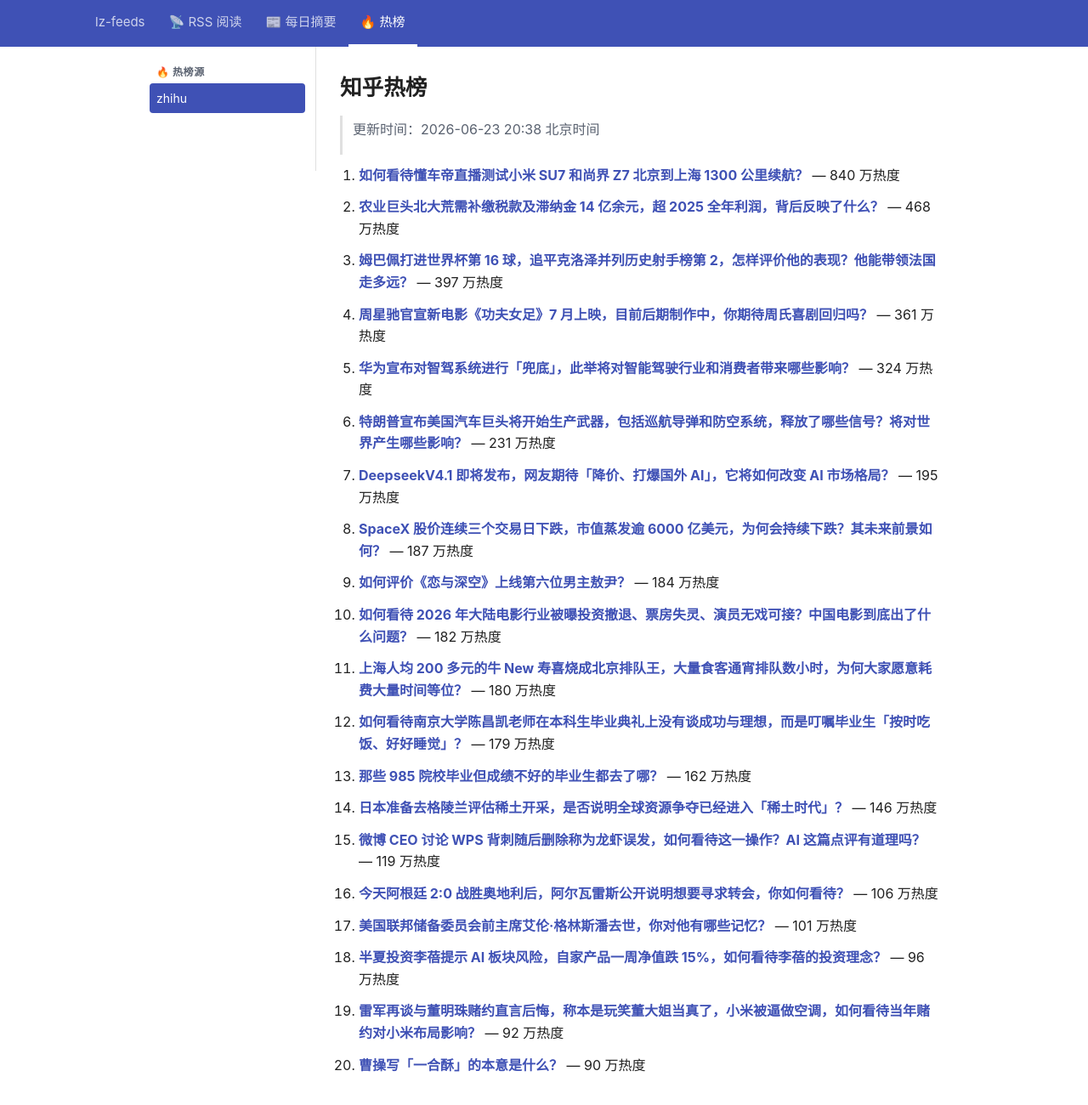
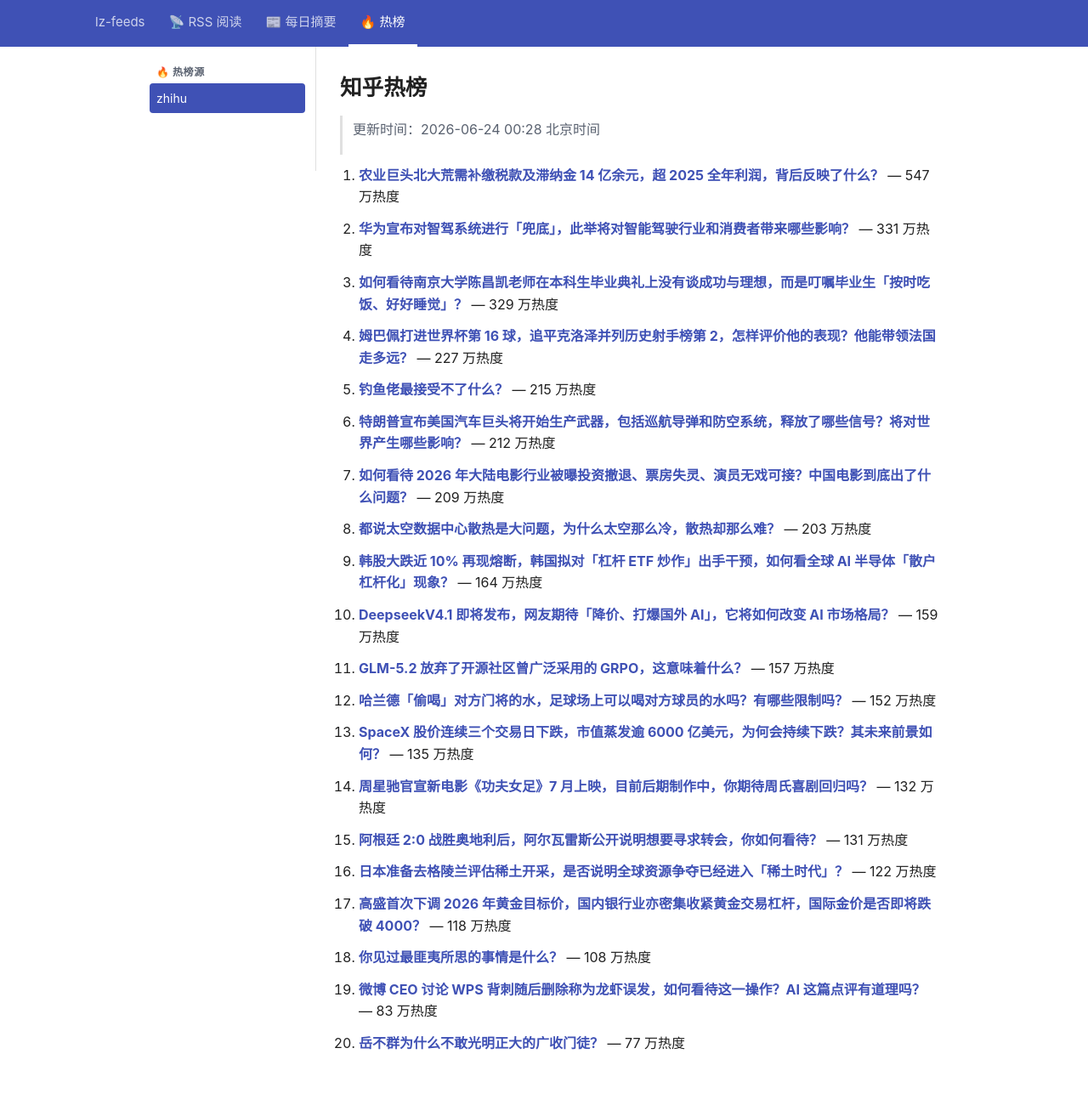
Before and after one commit to lizhang0101/lz-feeds, a Jekyll site: the page built from _hotlist/zhihu.md, in a window 1280 px wide and 1330 px high. Shown: the top 1300 px of the window at 85% size. Built offline with Jekyll 4.4.1, drawn with Linux system fonts in a browser that asks for light colours.

Commit message:
hotlist: 2026-06-23T16:28Z

```diff
--- a/_hotlist/zhihu.md
+++ b/_hotlist/zhihu.md
@@ -1,48 +1,48 @@
 ---
-updated: 2026-06-23 20:38 北京时间
+updated: 2026-06-24 00:28 北京时间
 count: 20
 ---
 
 # 知乎热榜
 
-> 更新时间：2026-06-23 20:38 北京时间
+> 更新时间：2026-06-24 00:28 北京时间
 
-1. **[如何看待懂车帝直播测试小米 SU7 和尚界 Z7 北京到上海 1300 公里续航？](https://www.zhihu.com/question/2052352706862388110)** — 840 万热度
+1. **[农业巨头北大荒需补缴税款及滞纳金 14 亿余元，超 2025 全年利润，背后反映了什么？](https://www.zhihu.com/question/2052696024381231523)** — 547 万热度
 
-2. **[农业巨头北大荒需补缴税款及滞纳金 14 亿余元，超 2025 全年利润，背后反映了什么？](https://www.zhihu.com/question/2052696024381231523)** — 468 万热度
+2. **[华为宣布对智驾系统进行「兜底」，此举将对智能驾驶行业和消费者带来哪些影响？](https://www.zhihu.com/question/2052658991981973630)** — 331 万热度
 
-3. **[姆巴佩打进世界杯第 16 球，追平克洛泽并列历史射手榜第 2，怎样评价他的表现？他能带领法国走多远？](https://www.zhihu.com/question/2052664375802951188)** — 397 万热度
+3. **[如何看待南京大学陈昌凯老师在本科生毕业典礼上没有谈成功与理想，而是叮嘱毕业生「按时吃饭、好好睡觉」？](https://www.zhihu.com/question/2052360231389066372)** — 329 万热度
 
-4. **[周星驰官宣新电影《功夫女足》7 月上映，目前后期制作中，你期待周氏喜剧回归吗？](https://www.zhihu.com/question/2052334858995594599)** — 361 万热度
+4. **[姆巴佩打进世界杯第 16 球，追平克洛泽并列历史射手榜第 2，怎样评价他的表现？他能带领法国走多远？](https://www.zhihu.com/question/2052664375802951188)** — 227 万热度
 
-5. **[华为宣布对智驾系统进行「兜底」，此举将对智能驾驶行业和消费者带来哪些影响？](https://www.zhihu.com/question/2052658991981973630)** — 324 万热度
+5. **[钓鱼佬最接受不了什么？](https://www.zhihu.com/question/1941154755620611466)** — 215 万热度
 
-6. **[特朗普宣布美国汽车巨头将开始生产武器，包括巡航导弹和防空系统，释放了哪些信号？将对世界产生哪些影响？](https://www.zhihu.com/question/2052711074215081192)** — 231 万热度
+6. **[特朗普宣布美国汽车巨头将开始生产武器，包括巡航导弹和防空系统，释放了哪些信号？将对世界产生哪些影响？](https://www.zhihu.com/question/2052711074215081192)** — 212 万热度
 
-7. **[DeepseekV4.1 即将发布，网友期待「降价、打爆国外 AI」，它将如何改变 AI 市场格局？](https://www.zhihu.com/question/2044875348719005741)** — 195 万热度
+7. **[如何看待 2026 年大陆电影行业被曝投资撤退、票房失灵、演员无戏可接？中国电影到底出了什么问题？](https://www.zhihu.com/question/2052111489327281889)** — 209 万热度
 
-8. **[SpaceX 股价连续三个交易日下跌，市值蒸发逾 6000 亿美元，为何会持续下跌？其未来前景如何？](https://www.zhihu.com/question/2052610103719760554)** — 187 万热度
+8. **[都说太空数据中心散热是大问题，为什么太空那么冷，散热却那么难？](https://www.zhihu.com/question/2050990035797631616)** — 203 万热度
 
-9. **[如何评价《恋与深空》上线第六位男主敖尹？](https://www.zhihu.com/question/2052481185415222026)** — 184 万热度
+9. **[韩股大跌近 10% 再现熔断，韩国拟对「杠杆 ETF 炒作」出手干预，如何看全球 AI 半导体「散户杠杆化」现象？](https://www.zhihu.com/question/2052673340993811952)** — 164 万热度
 
-10. **[如何看待 2026 年大陆电影行业被曝投资撤退、票房失灵、演员无戏可接？中国电影到底出了什么问题？](https://www.zhihu.com/question/2052111489327281889)** — 182 万热度
+10. **[DeepseekV4.1 即将发布，网友期待「降价、打爆国外 AI」，它将如何改变 AI 市场格局？](https://www.zhihu.com/question/2044875348719005741)** — 159 万热度
 
-11. **[上海人均 200 多元的牛 New 寿喜烧成北京排队王，大量食客通宵排队数小时，为何大家愿意耗费大量时间等位？](https://www.zhihu.com/question/2052333386123965541)** — 180 万热度
+11. **[GLM-5.2 放弃了开源社区曾广泛采用的 GRPO，这意味着什么？](https://www.zhihu.com/question/2052108642686706557)** — 157 万热度
 
-12. **[如何看待南京大学陈昌凯老师在本科生毕业典礼上没有谈成功与理想，而是叮嘱毕业生「按时吃饭、好好睡觉」？](https://www.zhihu.com/question/2052360231389066372)** — 179 万热度
+12. **[哈兰德「偷喝」对方门将的水，足球场上可以喝对方球员的水吗？有哪些限制吗？](https://www.zhihu.com/question/2052754291303998008)** — 152 万热度
 
-13. **[那些 985 院校毕业但成绩不好的毕业生都去了哪？](https://www.zhihu.com/question/304703381)** — 162 万热度
+13. **[SpaceX 股价连续三个交易日下跌，市值蒸发逾 6000 亿美元，为何会持续下跌？其未来前景如何？](https://www.zhihu.com/question/2052610103719760554)** — 135 万热度
 
-14. **[日本准备去格陵兰评估稀土开采，是否说明全球资源争夺已经进入「稀土时代」？](https://www.zhihu.com/question/2049458434265855778)** — 146 万热度
+14. **[周星驰官宣新电影《功夫女足》7 月上映，目前后期制作中，你期待周氏喜剧回归吗？](https://www.zhihu.com/question/2052334858995594599)** — 132 万热度
 
-15. **[微博 CEO 讨论 WPS 背刺随后删除称为龙虾误发，如何看待这一操作？AI 这篇点评有道理吗？](https://www.zhihu.com/question/2052439090260178506)** — 119 万热度
+15. **[阿根廷 2:0 战胜奥地利后，阿尔瓦雷斯公开说明想要寻求转会，你如何看待？](https://www.zhihu.com/question/2052717831503009721)** — 131 万热度
 
-16. **[今天阿根廷 2:0 战胜奥地利后，阿尔瓦雷斯公开说明想要寻求转会，你如何看待？](https://www.zhihu.com/question/2052717831503009721)** — 106 万热度
+16. **[日本准备去格陵兰评估稀土开采，是否说明全球资源争夺已经进入「稀土时代」？](https://www.zhihu.com/question/2049458434265855778)** — 122 万热度
 
-17. **[美国联邦储备委员会前主席艾伦·格林斯潘去世，你对他有哪些记忆？](https://www.zhihu.com/question/2052494676024718106)** — 101 万热度
+17. **[高盛首次下调 2026 年黄金目标价，国内银行业亦密集收紧黄金交易杠杆，国际金价是否即将跌破 4000？](https://www.zhihu.com/question/2052707670289806571)** — 118 万热度
 
-18. **[半夏投资李蓓提示 AI 板块风险，自家产品一周净值跌 15%，如何看待李蓓的投资理念？](https://www.zhihu.com/question/2052692253181572540)** — 96 万热度
+18. **[你见过最匪夷所思的事情是什么？](https://www.zhihu.com/question/1915443681546203313)** — 108 万热度
 
-19. **[雷军再谈与董明珠赌约直言后悔，称本是玩笑董大姐当真了，小米被逼做空调，如何看待当年赌约对小米布局影响？](https://www.zhihu.com/question/2052405403254616397)** — 92 万热度
+19. **[微博 CEO 讨论 WPS 背刺随后删除称为龙虾误发，如何看待这一操作？AI 这篇点评有道理吗？](https://www.zhihu.com/question/2052439090260178506)** — 83 万热度
 
-20. **[曹操写「一合酥」的本意是什么？](https://www.zhihu.com/question/386134996)** — 90 万热度
+20. **[岳不群为什么不敢光明正大的广收门徒？](https://www.zhihu.com/question/2052457007760806165)** — 77 万热度
```
